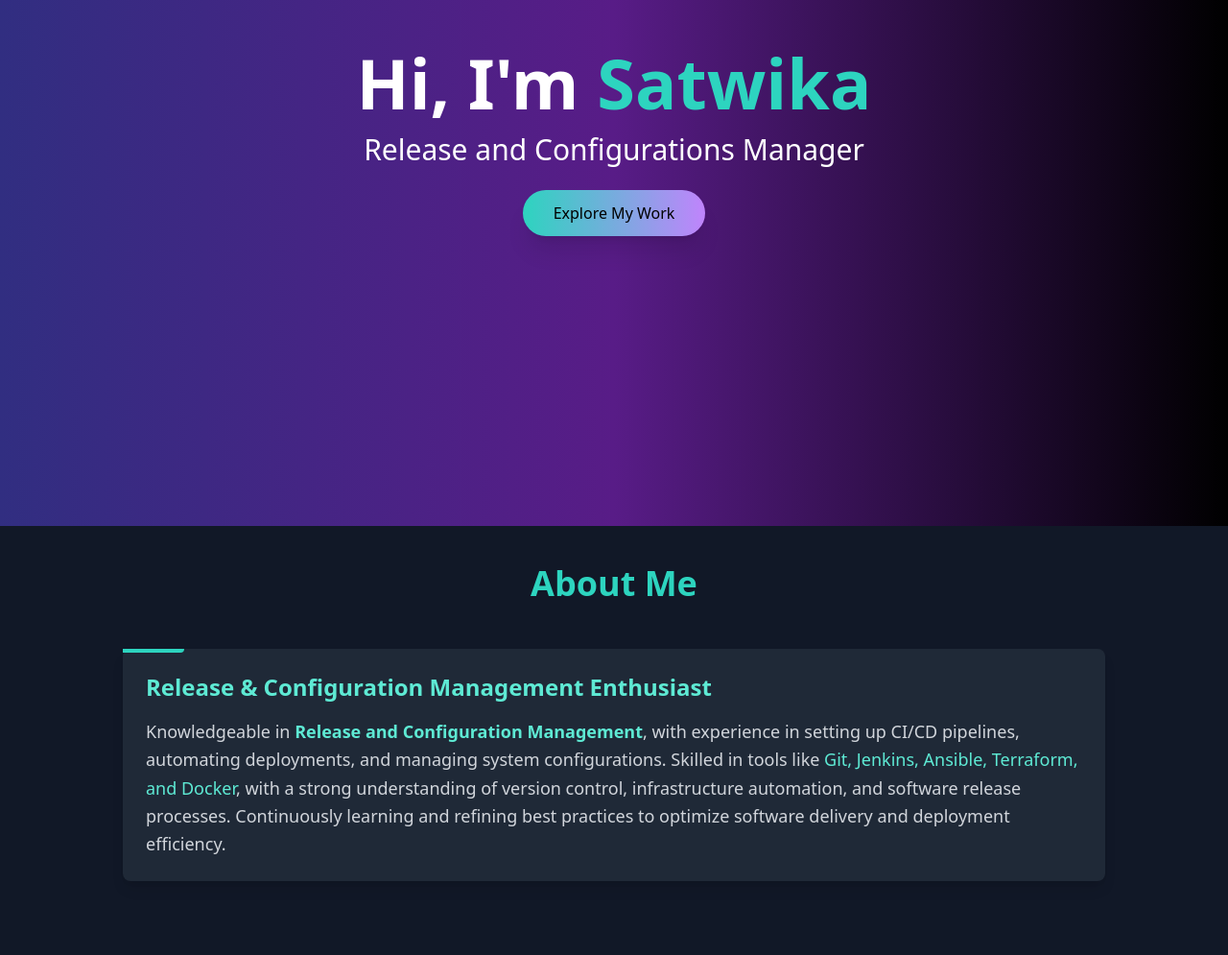
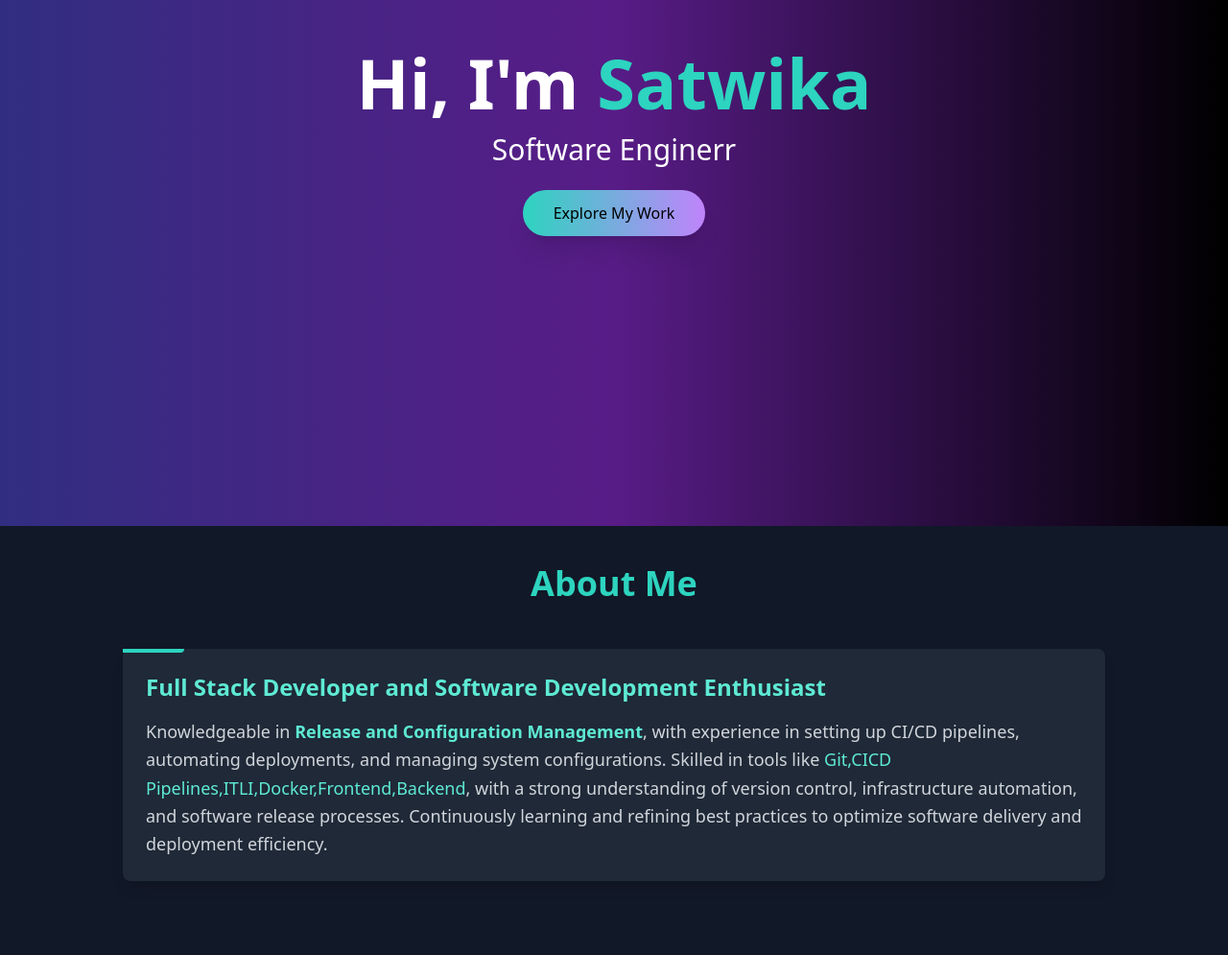
Before and after one commit to PoluriLakshmiSatwika/My_Portfolio, a plain HTML site: page index.html in a window 1280 px wide. Shown: the part 320-1315 px from the top of the page at 96% size. Drawn offline with nearby package versions, Linux system fonts and the light colour scheme.

Commit message:
Update index.html

```diff
--- a/index.html
+++ b/index.html
@@ -30,7 +30,7 @@
   <!-- Hero Section -->
   <section class="h-screen flex flex-col items-center justify-center text-center animate__animated animate__fadeIn">
     <h2 class="text-5xl md:text-7xl font-extrabold mb-4">Hi, I'm <span class="text-teal-400">Satwika</span></h2>
-    <p class="text-2xl md:text-3xl mb-6 max-w-3xl">Release and Configurations Manager</p>
+    <p class="text-2xl md:text-3xl mb-6 max-w-3xl">Software Enginerr</p>
     <a href="#projects" class="bg-gradient-to-r from-teal-400 to-purple-400 text-black py-3 px-8 rounded-full shadow-xl hover:scale-105 transition-transform">Explore My Work</a>
   </section>
 
@@ -41,11 +41,11 @@
   <h2 class="text-4xl font-bold mb-12 text-center text-teal-400">About Me</h2>
   <div class="max-w-5xl mx-auto bg-gray-800 rounded-lg shadow-lg p-6 transition-transform transform hover:scale-105">
     <div class="absolute top-0 left-0 bg-teal-400 h-1 w-16 rounded-br-lg"></div>
-    <h3 class="text-2xl font-semibold text-teal-300 mb-4">Release & Configuration Management Enthusiast</h3>
+    <h3 class="text-2xl font-semibold text-teal-300 mb-4">Full Stack Developer and Software Development Enthusiast</h3>
     <p class="text-gray-300 text-lg leading-relaxed">
       Knowledgeable in <span class="text-teal-300 font-semibold">Release and Configuration Management</span>,
       with experience in setting up CI/CD pipelines, automating deployments, and managing system configurations.
-      Skilled in tools like <span class="text-teal-300">Git, Jenkins, Ansible, Terraform, and Docker</span>,
+      Skilled in tools like <span class="text-teal-300">Git,CICD Pipelines,ITLI,Docker,Frontend,Backend</span>,
       with a strong understanding of version control, infrastructure automation, and software release processes.
       Continuously learning and refining best practices to optimize software delivery and deployment efficiency.
     </p>
```
